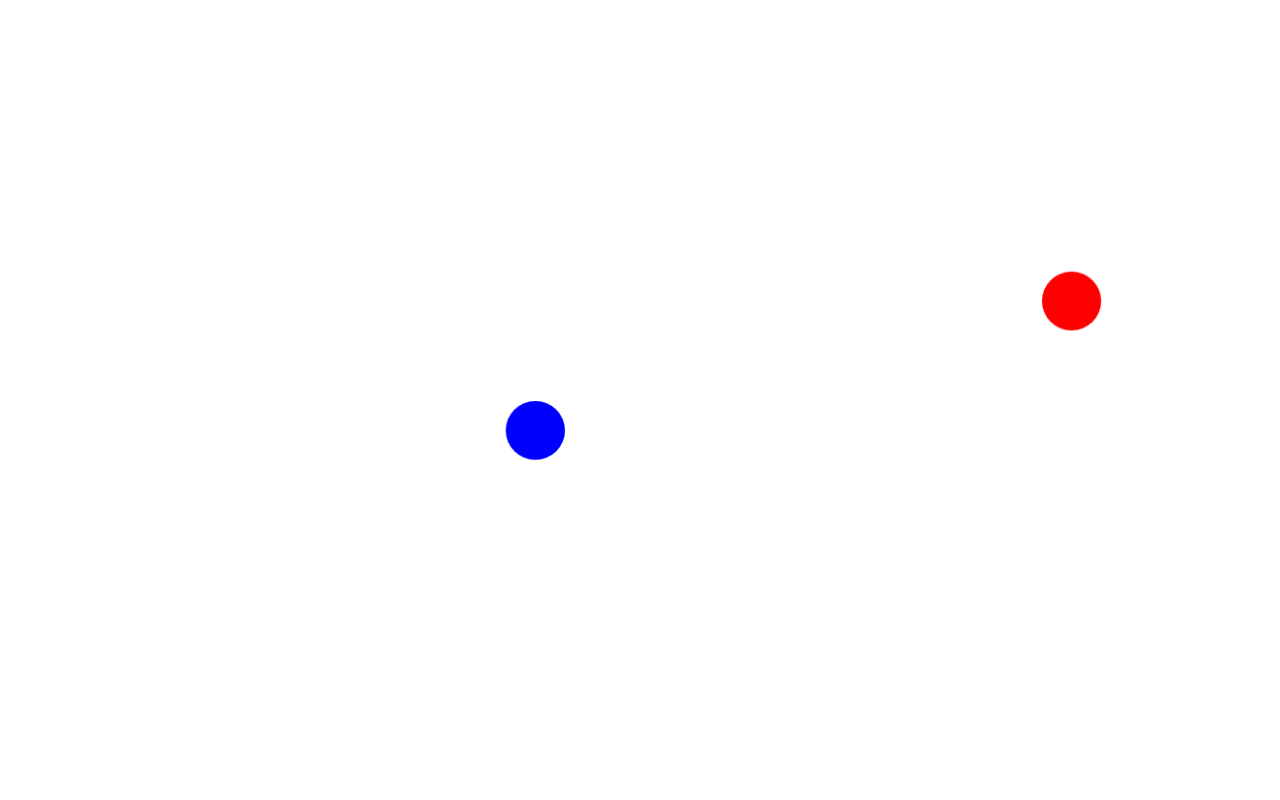
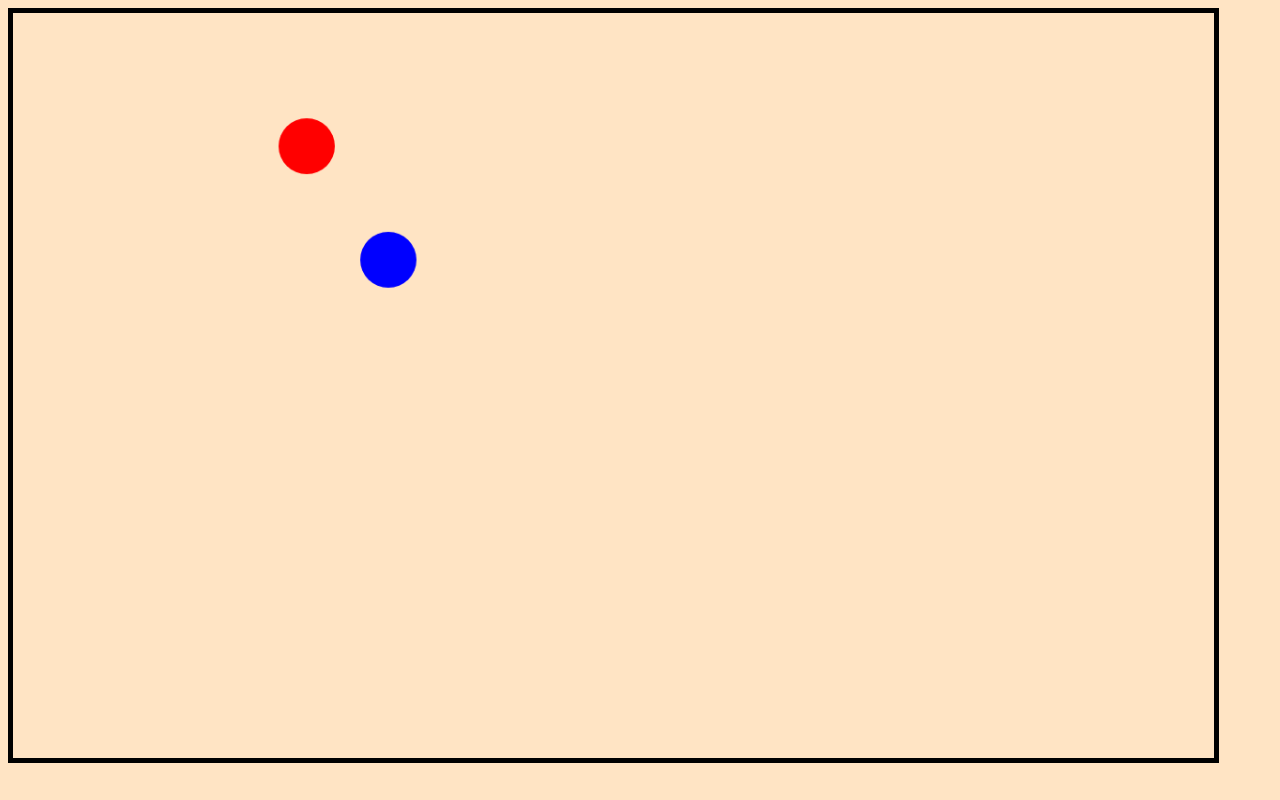
Before and after one commit to Tomvbe/fly-battleground, a website with bundled scripts: page index.html in a window 1280 px wide. Built offline with nearby package versions, Linux system fonts and the light colour scheme.

Commit message:
Add background and canvas borders

```diff
--- a/creator.js
+++ b/creator.js
@@ -5,8 +5,8 @@
             y: Math.floor(Math.random() * innerHeight),
         },
         velocity: {
-            x: Math.floor(Math.random() * -20),
-            y: Math.floor(Math.random() * 40),
+            x: Math.floor(Math.random() * -2),
+            y: Math.floor(Math.random() * 4),
         },
         radius: 30,
         color
--- a/style.css
+++ b/style.css
@@ -1,4 +1,9 @@
 canvas {
-    height: 100%;
-    width: 100%;
+    height: 95%;
+    width: 95%;
+    border:5px solid #000000;
 }
+
+body {
+    background-color: bisque;
+}
```
